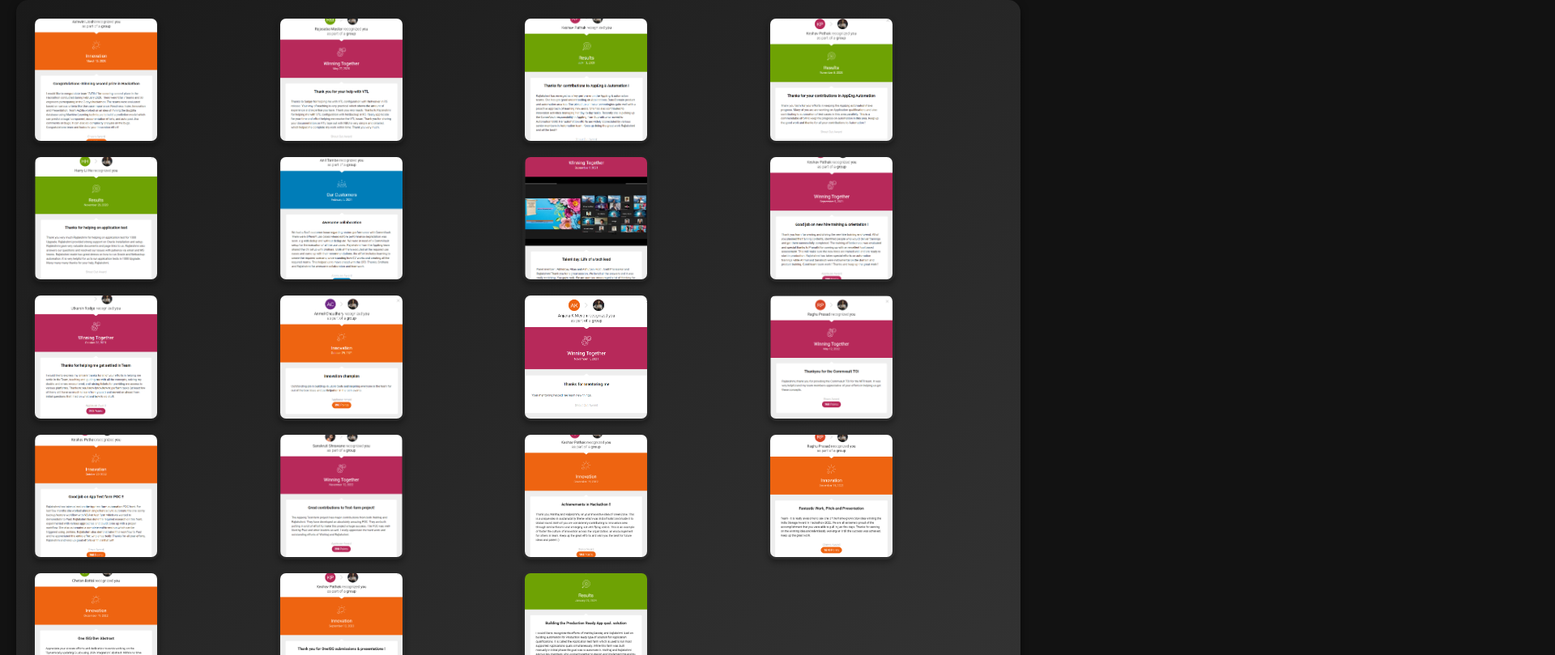
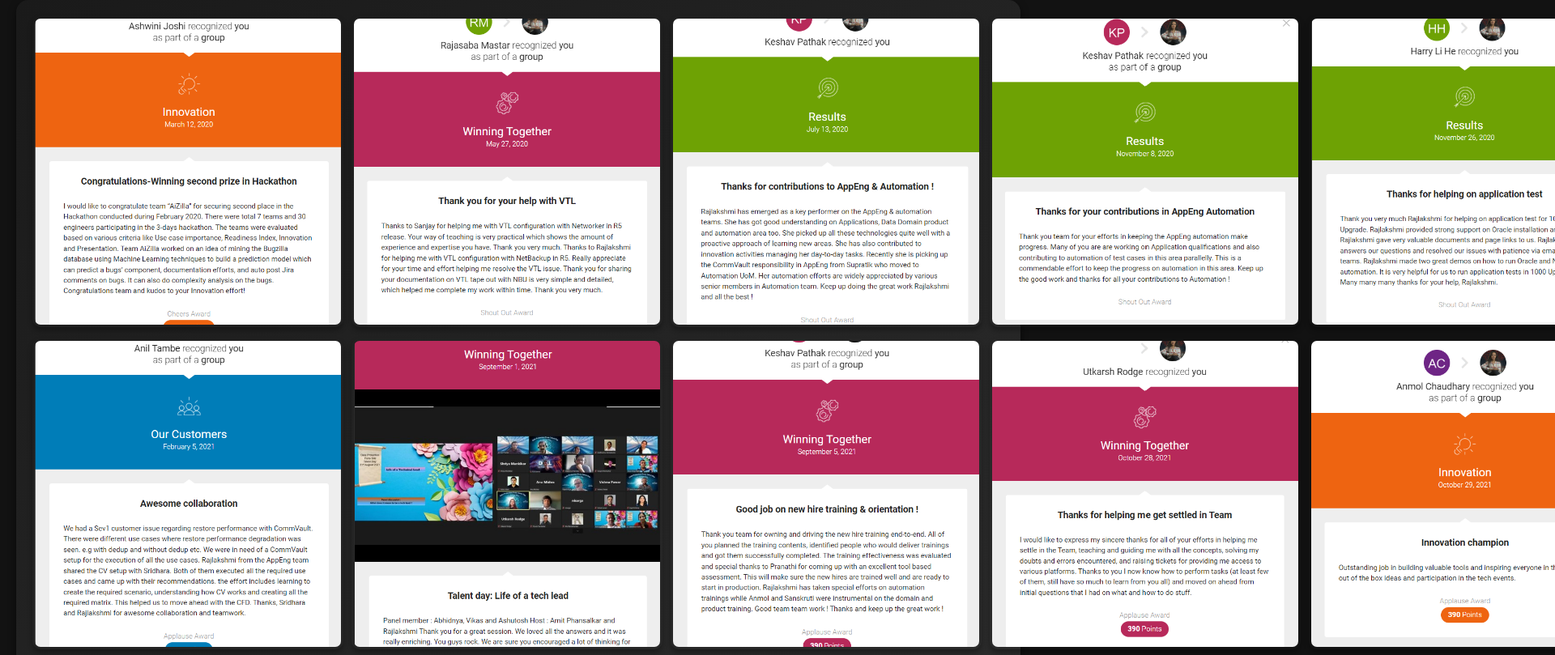
Before and after one commit to rajlakshmi-bhatt/rajlakshmi-bhatt.github.io, a plain HTML site: page awards.html in a window 1280 px wide. Shown: the top 809 px of the page at 81% size, 1920 px wide, since content can reach past the window. Drawn offline with nearby package versions, Linux system fonts and the light colour scheme.

Commit message:
Update awards.html

```diff
--- a/awards.html
+++ b/awards.html
@@ -13,11 +13,10 @@
             background-color: #121212; /* Dark background for the body */
             color: #fff;
         }
-
-        /* Gallery grid with 4 columns */
+        /* Glossy Black Background for Gallery */
         .gallery {
             display: grid;
-            grid-template-columns: repeat(4, 1fr); /* 4 thumbnails per row */
+            grid-template-columns: repeat(5, 1fr); /* 5 thumbnails per row */
             gap: 10px;
             padding: 20px;
             max-width: 1200px;
@@ -26,11 +25,10 @@
             border-radius: 15px;
             box-shadow: 0 4px 10px rgba(0, 0, 0, 0.5);
         }
-
         /* Thumbnail Styling */
         .thumbnail {
-            width: 4cm; /* 4cm width */
-            height: 4cm; /* 4cm height */
+            width: 10cm; /* 10cm width */
+            height: 10cm; /* 10cm height */
             object-fit: cover;
             cursor: pointer;
             transition: transform 0.3s ease, box-shadow 0.3s ease;
@@ -38,14 +36,12 @@
             border: 3px solid transparent;
             border-radius: 10px;
         }
-
         /* Neon Glow Effect on Thumbnails */
         .thumbnail:hover {
             transform: scale(1.05);
             box-shadow: 0 0 15px #00ffcc, 0 0 30px #00ffcc, 0 0 45px #00ffcc;
             border: 3px solid #00ffcc; /* Neon border */
         }
-
         /* Transparent Panel for Enlarged Image */
         .enlarged-image-panel {
             display: none;
@@ -59,7 +55,6 @@
             align-items: center;
             z-index: 9999;
         }
-
         /* Enlarged Image Styling */
         .enlarged-image {
             max-width: 90%;
@@ -68,7 +63,6 @@
             border-radius: 15px;
             box-shadow: 0 0 20px #00ffcc;
         }
-
         /* Close Button for Enlarged Image */
         .close-btn {
             position: absolute;
```
